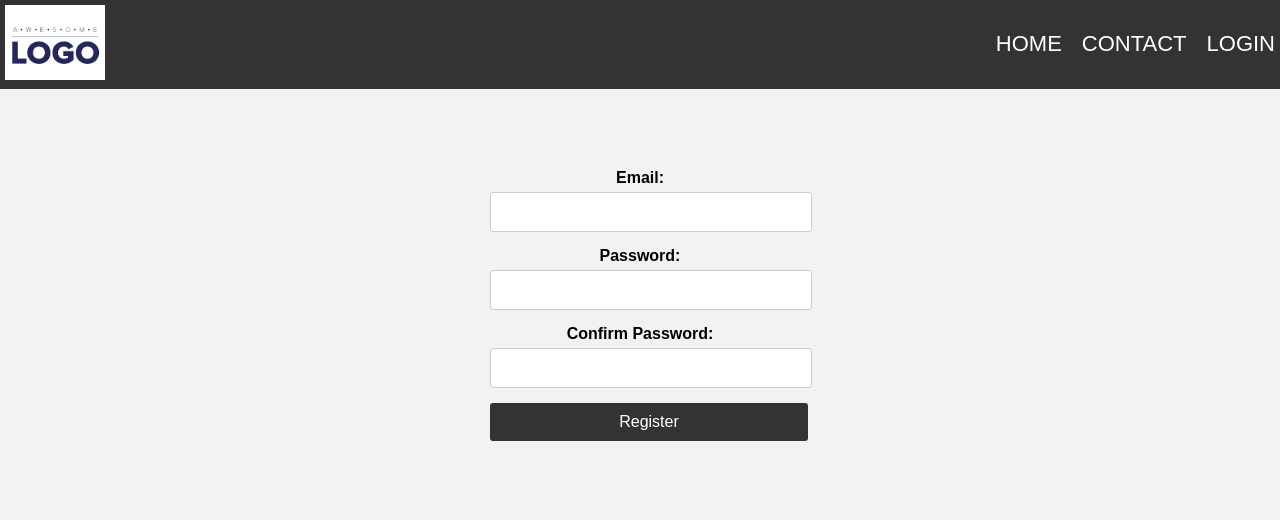
After one commit to Stepka707/Hackathon2023, a Flask app: page /register in a window 1280 px wide. The commit adds this page. Shown: the top 520 px of the page. Run offline with Flask 3, Linux system fonts and the light colour scheme.

Commit message:
added login

```diff
--- a/app.py
+++ b/app.py
@@ -1,14 +1,14 @@
-from flask import Flask, render_template, request, redirect, url_for
+from flask import Flask, render_template, request, redirect, url_for, session,flash
+
 import sqlite3
 import hashlib
 import os
+import bcrypt
+
 
 app = Flask(__name__)
-#app.secret_key = 'your_secret_key'
+app.secret_key = 'your_secret_key'
 
-@app.route('/form')
-def form():
-    return render_template('form.html')
 
 @app.route('/')
 def index():
@@ -50,35 +50,126 @@ def submit():
 
         return redirect(url_for('form'))
 
-#login
+#--------------FUNCTIONS--------------
 
 def hash_password(password, salt):
-    hash_obj = hashlib.sha256(salt.encode() + password.encode())
-    return hash_obj.hexdigest()
+    # Generate a salted hash of the password
+    salted_password = salt.encode('utf-8') + password.encode('utf-8')
+   # hashed_password = bcrypt.hashpw(salted_password, bcrypt.gensalt())
+    hashed_password = bcrypt.hashpw(salted_password, salt.encode('utf-8'))
+
+    # Return the hashed password as a bytes object
+    return hashed_password
 
 
-@app.route('/register', methods=['POST'])
-def register():
-    #username = request.form['username']
-    email = request.form['email']
-    password = request.form['password']
-    role = 'user'  # Assign a default role, e.g., 'user'
+def generate_salt():
+    return bcrypt.gensalt().decode('utf-8')
 
 
-    # Generate a random salt for each user (store it in the database)
-    salt = os.urandom(16).hex()
-    hashed_password = hash_password(password, salt)
+#----------LOGIN------------------
 
+@app.route('/userlogin', methods=['POST'])
+def userlogin():
+    if request.method == 'POST':
+        email = request.form['email']
+        password = request.form['password']
+
+        # Perform user authentication here
+        if user_is_authenticated(email, password):
+            # Create a session for the user
+            session['user_username'] = email
+
+            return redirect(url_for('protected'))  # Redirect to a protected page
+
+        # Handle unsuccessful login (e.g., show an error message)
+        else:
+            # Authentication failed, show an error message using flash
+            flash('Incorrect username or password. Please try again.', 'error')
+            return redirect(url_for('login'))  # Redirect back to the login form
+
+
+def user_is_authenticated(email, password):
     conn = sqlite3.connect('user_database.db')
     cursor = conn.cursor()
 
-    cursor.execute('INSERT INTO users ( email, password, role) VALUES (?, ?, ?)', ( email, hashed_password, role))
+    # Check if the email exists in the database
+    cursor.execute('SELECT email, password, salt FROM users WHERE email = ?', (email,))
 
-    conn.commit()
+    user_data = cursor.fetchone()
+    print("user_data",user_data)
     conn.close()
 
+    if user_data is not None:
+        stored_password = user_data[1]
+        salt = user_data[2]
+
+        if password is not None and salt is not None:
+            # Hash the provided password with the stored salt
+           # hashed_password = bcrypt.hashpw(password.encode('utf-8'), salt.encode('utf-8'))
+            hashed_password = hash_password(password,salt)
+            print("password",password)
+            print("salt",salt)
+            print("hashed_password",hashed_password)
+            print("stored_password",stored_password)
+
+             # Compare the hashed passwords
+            if hashed_password == stored_password:
+                return True  # Authentication successful
+
+    return False  # Authentication failed
+
+@app.route('/protected')
+def protected():
+    # Check if the user is logged in using the session
+    if 'user_username' in session:
+        email = session['user_username']
+
+        # Render the dashboard with user-specific data
+        return render_template('protected.html', email=email)
+    else:
+        return redirect(url_for('login'))
+
+@app.route('/logout')
+def logout():
+    # Clear the session to log the user out
+    session.clear()
     return redirect(url_for('login'))
-###
+
+#---------------------------------
+
+#-------Registration--------------
+@app.route('/register', methods=['GET', 'POST'])
+def register():
+    if request.method == 'POST':
+
+        email = request.form['email']
+        password = request.form['password']
+        password_confirm = request.form['password-confirm']
+        role = 'user'  # Assign a default role, e.g., 'user'
+
+        if password != password_confirm:
+            error = "Passwords do not match."
+        else:
+            # Generate a new salt
+            salt = generate_salt()
+            print("password",password)
+            print("salt",salt)
+
+            hashed_password = hash_password(password, salt)
+
+            conn = sqlite3.connect('user_database.db')
+            cursor = conn.cursor()
+
+            cursor.execute('INSERT INTO users (email, password, role, salt) VALUES (?, ?, ?, ?)',
+                              (email, hashed_password, role, salt))
+
+            conn.commit()
+            conn.close()
+
+            return redirect(url_for('login'))
+
+    return render_template('register.html')
+#---------------
 
 if __name__ == '__main__':
     app.run(debug=True)
--- a/static/loginstyle.css
+++ b/static/loginstyle.css
@@ -72,6 +72,10 @@ button:hover {
     background-color: #0056b3;
 }
 
+.spacer {
+    margin-top: 10px; /* Adjust the margin-top value to control the spacing */
+}
+
 /* Basic styling for the navigation panel */
 .navigation-panel {
     display: flex;
--- a/templates/contact.html
+++ b/templates/contact.html
@@ -29,7 +29,6 @@
         </div>
         <ul class="nav-links">
             <li><a href="/">Home</a></li>
-            <li><a href="/form">Form</a></li>
             <li><a href="/contact">Contact</a></li>
             <li><a href="/login">Login</a></li>
         </ul>
--- a/templates/form.html
+++ b/templates/form.html
@@ -35,7 +35,6 @@
     </div>
     <ul class="nav-links">
         <li><a href="/">Home</a></li>
-        <li><a href="/form">Form</a></li>
         <li><a href="/contact">Contact</a></li>
         <li><a href="/login">Login</a></li>
     </ul>
--- a/templates/index.html
+++ b/templates/index.html
@@ -35,7 +35,6 @@
     </div>
     <ul class="nav-links">
         <li><a href="/">Home</a></li>
-        <li><a href="/form">Form</a></li>
         <li><a href="/contact">Contact</a></li>
         <li><a href="/login">Login</a></li>
     </ul>
--- /dev/null
+++ b/templates/register.html
@@ -0,0 +1,59 @@
+<!DOCTYPE html>
+<html>
+<head>
+    <title>Registration</title>
+    <meta charset="UTF-8">
+    <meta name="viewport" content="width=device-width, initial-scale=1.0">
+    <link rel="stylesheet" href="{{ url_for('static', filename='loginstyle.css') }}">
+
+    <style>
+        /* Center the logo both horizontally and vertically */
+        .center {
+            display: flex;
+            justify-content: center;
+            align-items: center;
+            height: 100vh; /* Ensure the container takes up the full viewport height */
+        }
+
+        /* Style the logo */
+        .logo {
+            width: 200px;
+        }
+    </style>
+</head>
+<body>
+  <!---------Top Panel-------->
+  <nav class="navigation-panel">
+    <div class="logo">
+     <img src="{{ url_for('static', filename='Logo.png') }}" alt="Logo">
+    </div>
+ <ul class="nav-links">
+     <li><a href="/">Home</a></li>
+     <li><a href="/contact">Contact</a></li>
+     <li><a href="/login">Login</a></li>
+ </ul>
+</nav>
+<!------------------------->
+<div class="centered-container">
+    <div class="login-container">
+
+    <form action="/register" method="post">
+
+        <div class="form-group">
+            <label for="email">Email:</label>
+            <input type="email" id="email" name="email" required>
+        </div>
+        <div class="form-group">
+            <label for="password">Password:</label>
+            <input type="password" id="password" name="password" required>
+        </div>
+        <div class="form-group">
+            <label for="password-confirm">Confirm Password:</label>
+            <input type="password" id="password-confirm" name="password-confirm" required>
+        </div>
+        <button type="submit">Register</button>
+    </form>
+</div>
+</div>
+</body>
+</html>
--- a/user_database.py
+++ b/user_database.py
@@ -15,7 +15,9 @@ def create_database():
                 id INTEGER PRIMARY KEY AUTOINCREMENT,
                 email TEXT NOT NULL UNIQUE,
                 password TEXT NOT NULL,
-                role TEXT NOT NULL
+                role TEXT NOT NULL,
+                salt TEXT
+
             )
         ''')
 
```
Also changed, not shown: templates/login.html (+5 -3 lines), templates/protected.html (added, +10 -0 lines), user_database.db.
